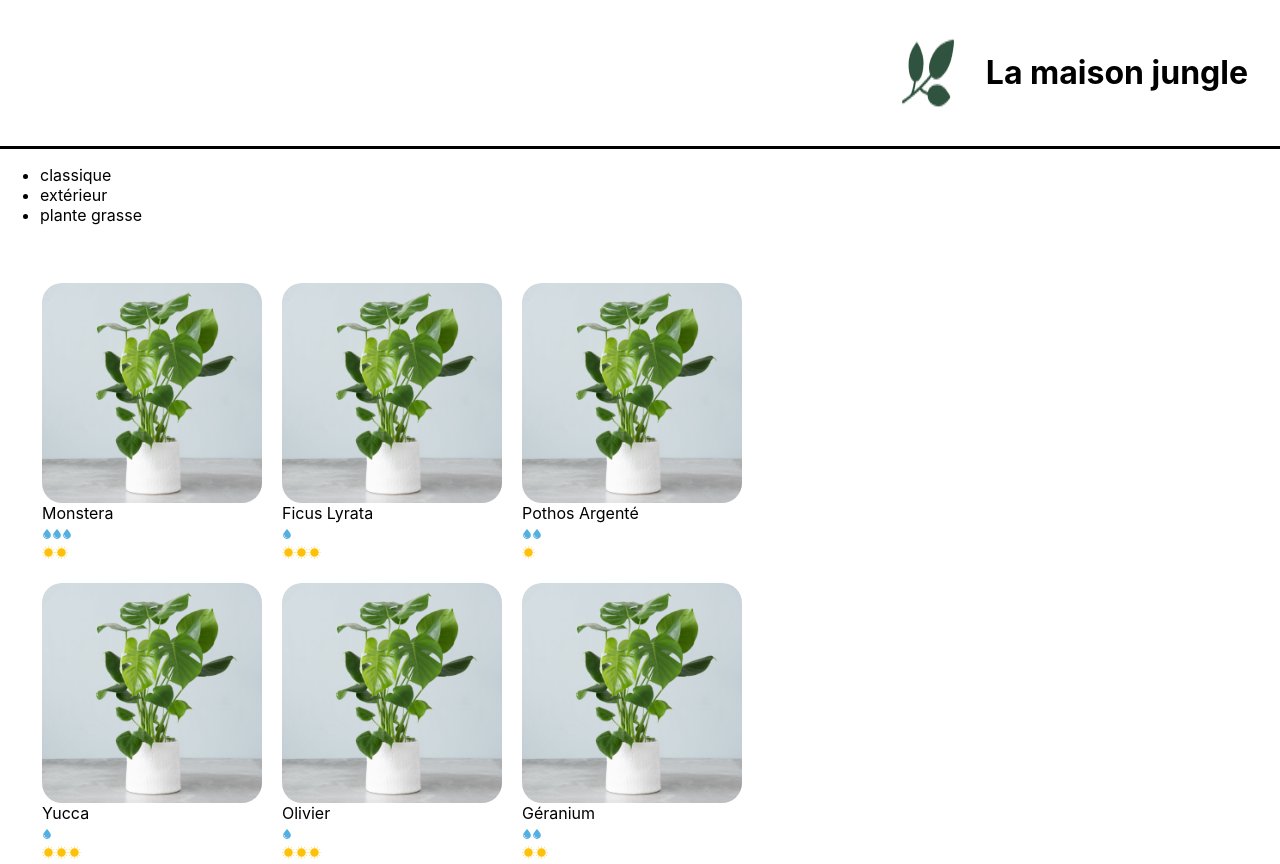
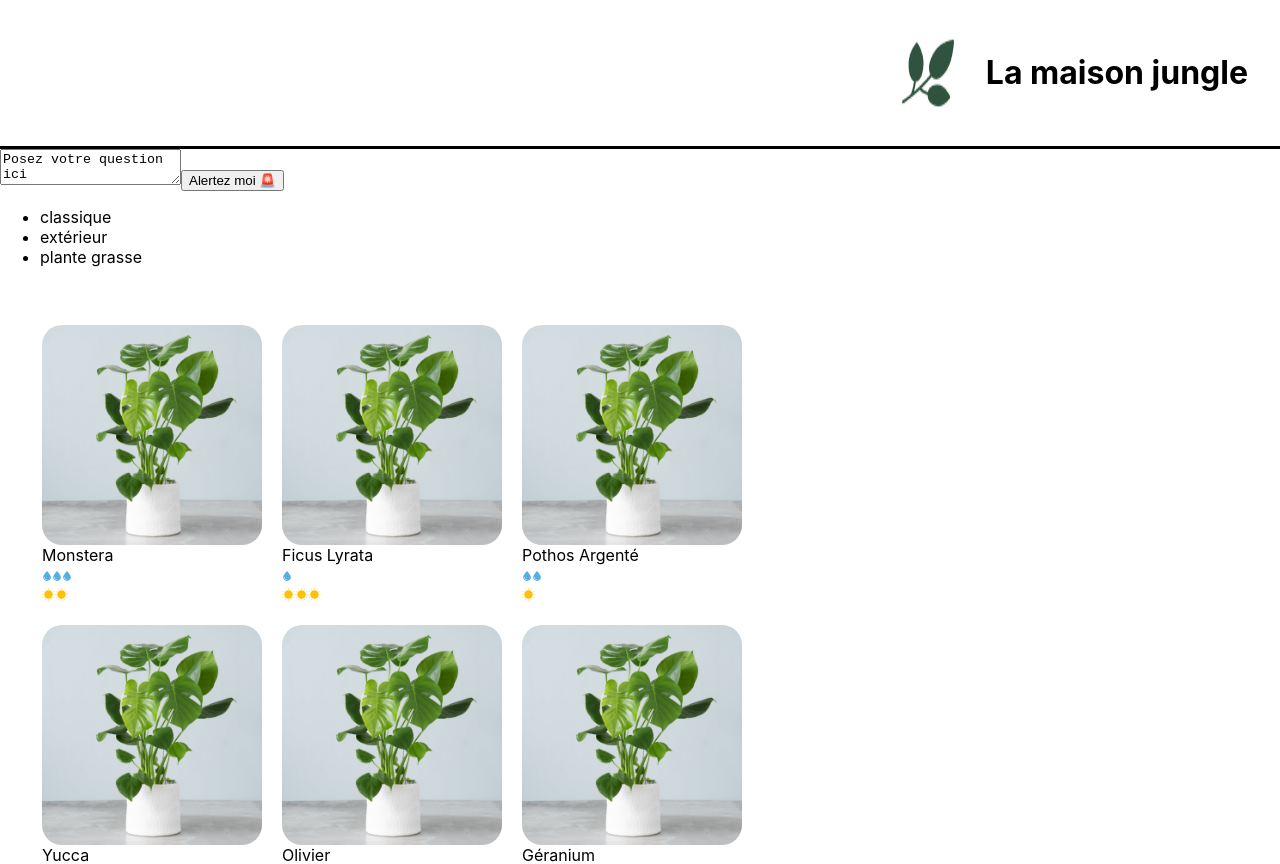
Before and after one commit to OpenClassrooms-Student-Center/7008001-Debutez-avec-React, a React (Create React App) app: page / in a window 1280 px wide. Shown: the top 864 px of the page. Built offline with nearby package versions, Linux system fonts and the light colour scheme.

Commit message:
P2C4 Exercice form

```diff
--- a/src/components/App.js
+++ b/src/components/App.js
@@ -1,6 +1,7 @@
 import Banner from './Banner'
 import logo from '../assets/logo.png'
 // import Cart from './Cart'
+import QuestionForm from './QuestionForm'
 import ShoppingList from './ShoppingList'
 
 function App() {
@@ -10,6 +11,8 @@ function App() {
 				<img src={logo} alt='logo-la-maison-jungle' />
 				<h1 className='lmj-title'>La maison jungle</h1>
 			</Banner>
+			<QuestionForm />
+
 			{/* <Cart /> */}
 			<ShoppingList />
 		</div>
--- a/src/components/PlantItem.js
+++ b/src/components/PlantItem.js
@@ -1,9 +1,13 @@
 import Care from './Care'
 import '../styles/PlantItem.css'
 
-function PlantItem({ id, cover, name, bestSale, water, light }) {
+function handleClick(plantName) {
+	alert(`Vous voulez acheter 1 ${plantName}? Très bon choix 🌱✨`)
+}
+
+function PlantItem({ cover, name, water, light }) {
 	return (
-		<li key={id} className='lmj-plant-item'>
+		<li className='lmj-plant-item' onClick={() => handleClick}>
 			<img className='lmj-plant-item-cover' src={cover} alt={`${name} cover`} />
 			{name}
 			<div>
--- /dev/null
+++ b/src/components/QuestionForm.js
@@ -0,0 +1,27 @@
+import { useState } from 'react'
+
+function QuestionForm() {
+	const [inputValue, setInputValue] = useState('Posez votre question ici')
+
+	const isInputError = inputValue.includes('f')
+	function checkValue(value) {
+		if (!value.includes('f')) {
+			setInputValue(value)
+		}
+	}
+	return (
+		<div>
+			{isInputError && (
+				<div>🔥 Vous n'avez pas le droit d'utiliser la lettre "f" ici.</div>
+			)}
+			<textarea
+				value={inputValue}
+				onChange={(e) => checkValue(e.target.value)}
+			/>
+
+			<button onClick={() => alert(inputValue)}>Alertez moi 🚨</button>
+		</div>
+	)
+}
+
+export default QuestionForm
--- a/src/components/ShoppingList.js
+++ b/src/components/ShoppingList.js
@@ -19,7 +19,7 @@ function ShoppingList() {
 			<ul className='lmj-plant-list'>
 				{plantList.map(({ id, cover, name, water, light }) => (
 					<PlantItem
-						id={id}
+						key={id}
 						cover={cover}
 						name={name}
 						water={water}
```
Also changed, not shown: 1 other file (tests, documents, lock files or other folders).
